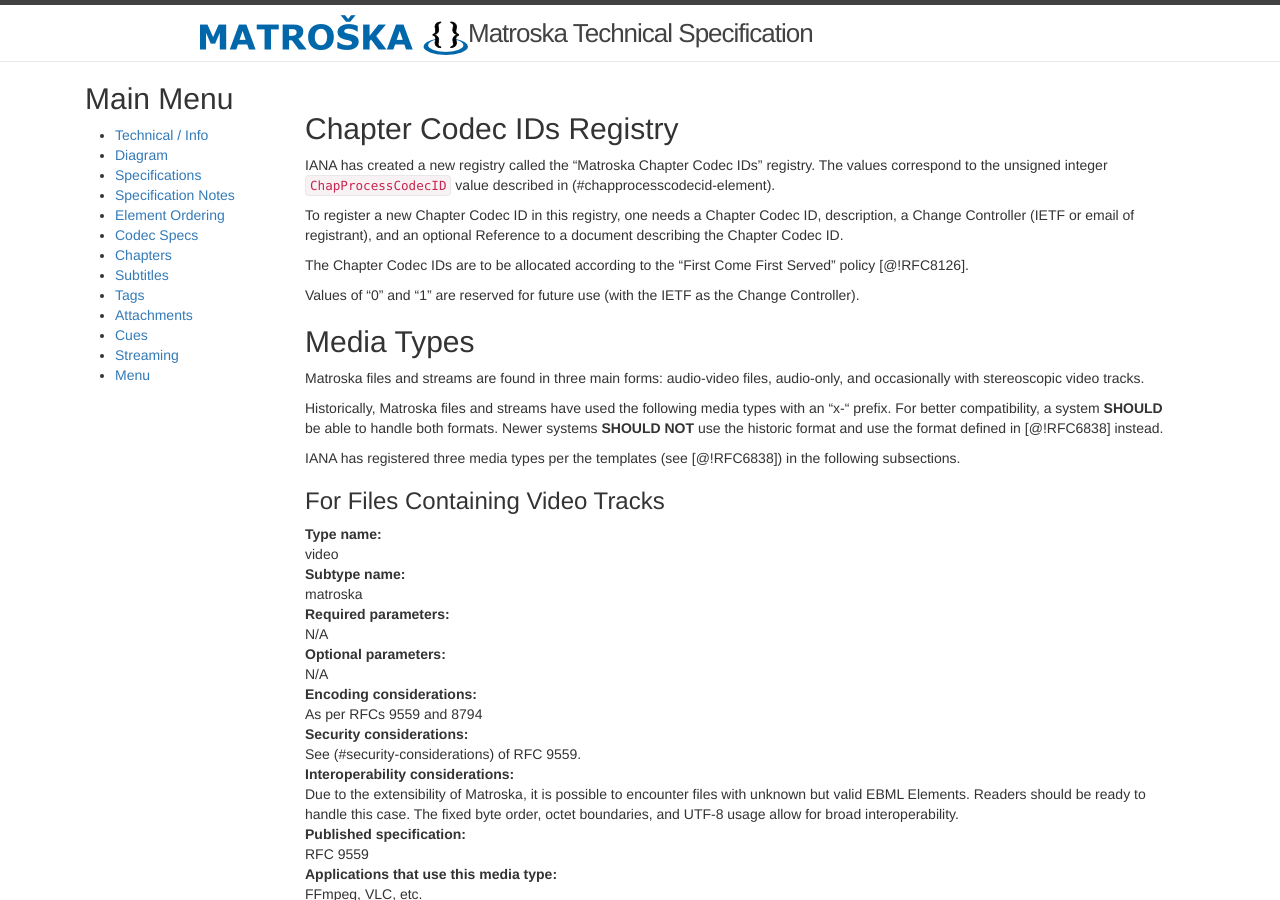
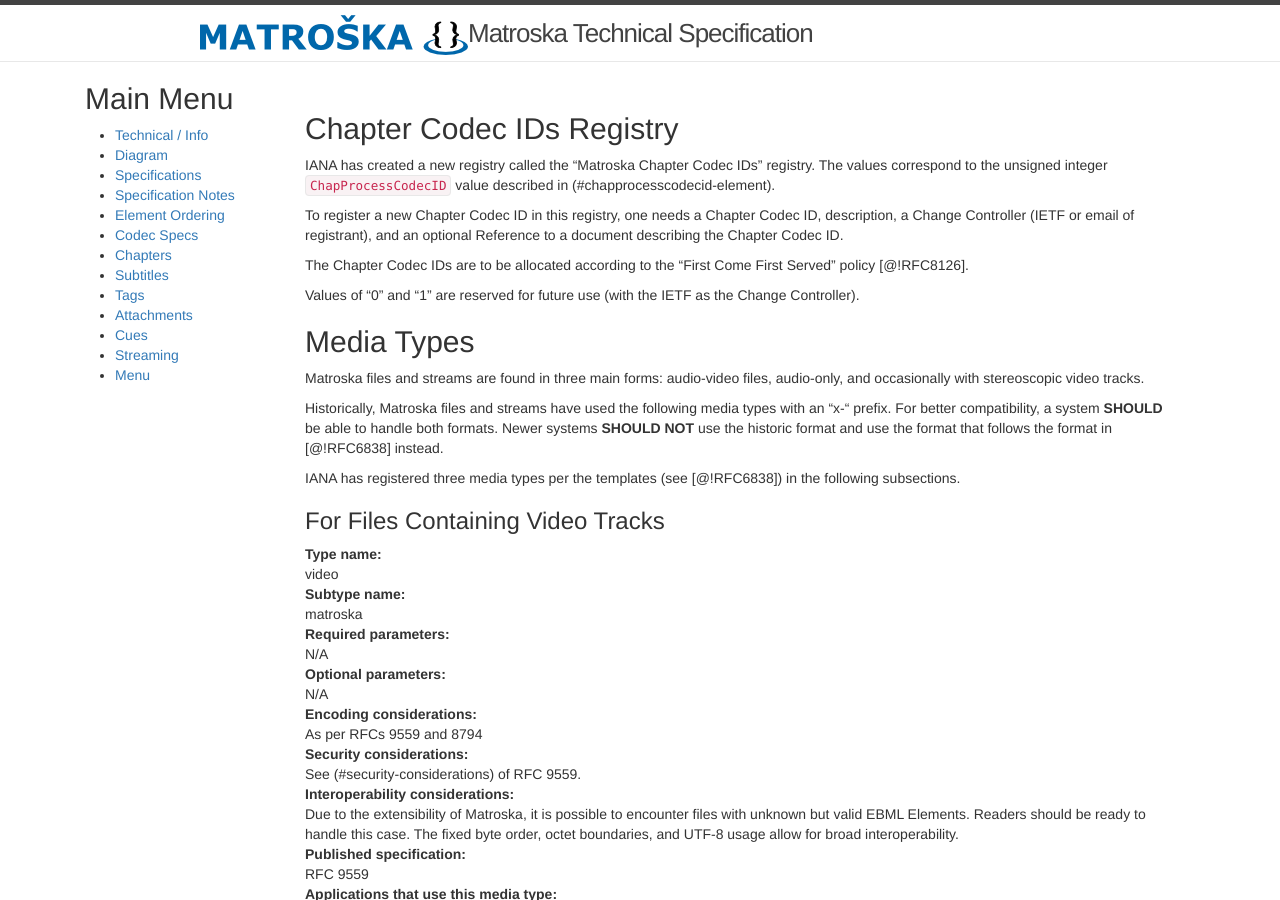
Before and after one commit to ietf-wg-cellar/matroska-specification, a Jekyll site: the page built from iana.md, in a window 1280 px wide and 900 px high. Built offline with Jekyll 4.4.1, drawn with Linux system fonts in a browser that asks for light colours; our own code applies the rules of GitHub Pages for plain Markdown files.

Commit message:
[editorial] simplify RFC format link

```diff
--- a/iana.md
+++ b/iana.md
@@ -21,7 +21,7 @@
 
 Historically, Matroska files and streams have used the following media types with an "x-" prefix.
 For better compatibility, a system **SHOULD** be able to handle both formats.
-Newer systems **SHOULD NOT** use the historic format and use the format defined in [@!RFC6838] instead.
+Newer systems **SHOULD NOT** use the historic format and use the format that follows the format in [@!RFC6838] instead.
 
 IANA has registered three media types per the templates (see [@!RFC6838]) in the following subsections.
 
```
